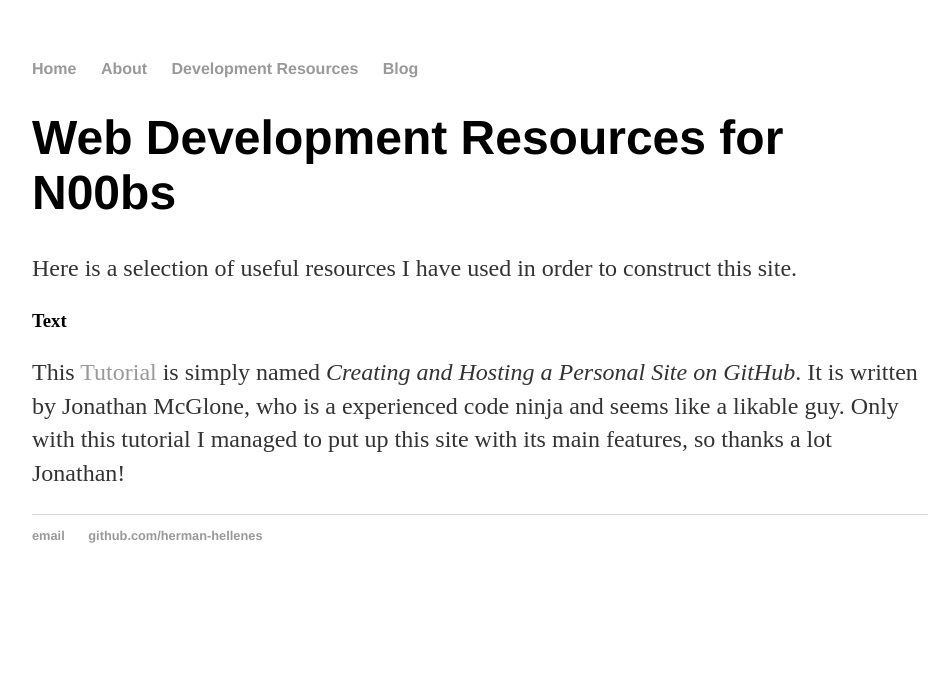
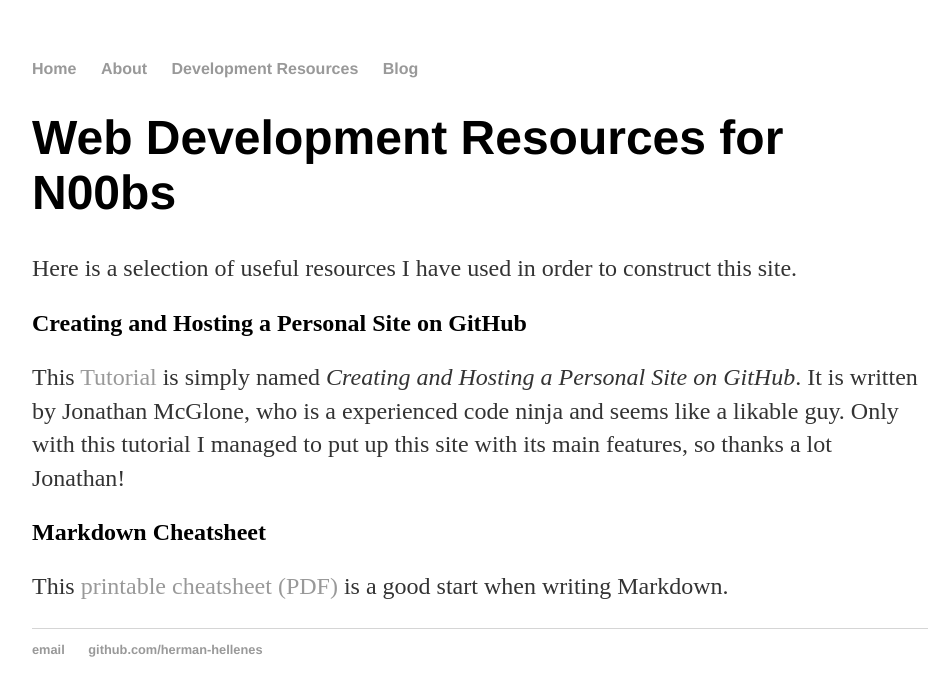
Before and after one commit to herman-hellenes/herman-hellenes.github.io, a Jekyll site: the page built from development/index.html, in a window 1280 px wide. Shown: the top 696 px of the page, without its empty margins (160-1109 px from the left). Built offline with Jekyll 4.4.1, drawn with Linux system fonts in a browser that asks for light colours.

Commit message:
Update index.html

```diff
--- a/development/index.html
+++ b/development/index.html
@@ -8,10 +8,16 @@ title: Web Development Resources for N00bs
 
 	<p>Here is a selection of useful resources I have used in order to construct this site. </p>
 
-  <h3>Text</h3>
+  <h2>Creating and Hosting a Personal Site on GitHub</h2>
   <p>This <a href="http://jmcglone.com/guides/github-pages/">Tutorial</a> is simply named <em> Creating and Hosting a Personal Site on GitHub</em>. It is written by
   Jonathan McGlone, who is a experienced code ninja and seems like a likable guy. Only with this tutorial I managed to put up this site
   with its main features, so thanks a lot Jonathan!</p>
 
+  <h2>Markdown Cheatsheet</h2>
+  <p>This <a href="http://packetlife.net/media/library/16/Markdown.pdf">printable cheatsheet (PDF)</a> is a good start when writing Markdown.</p>
+
+
+
+
 
 </div><!-- /.blurb -->
```
